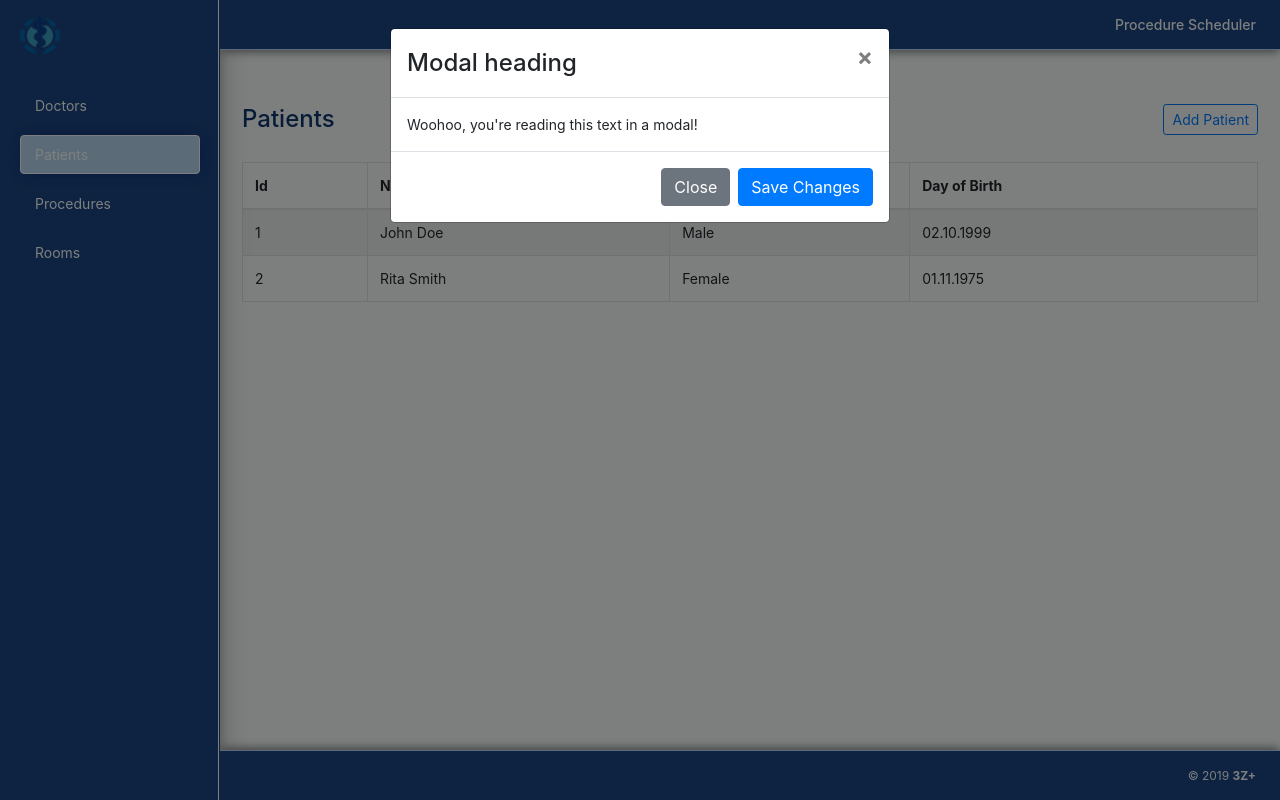
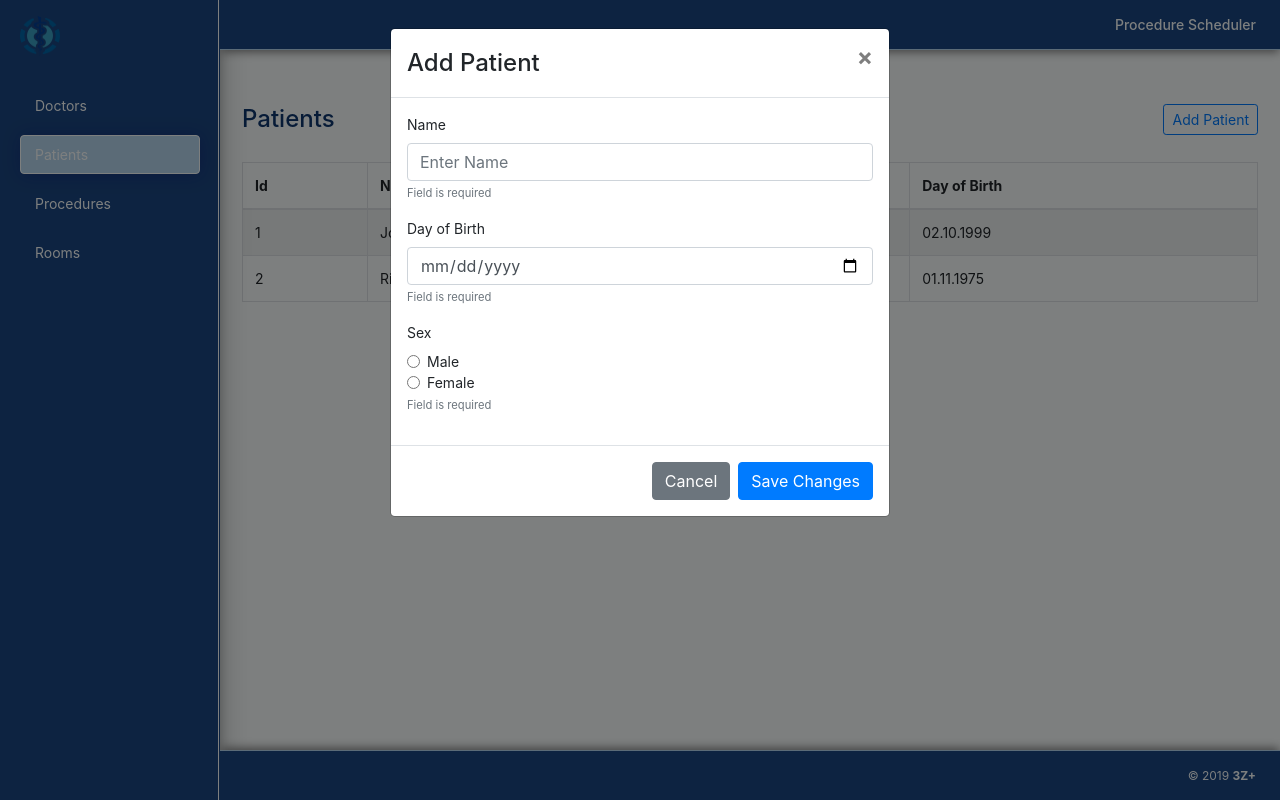
Before and after one commit to nvpt/procedure-scheduler, a React (Create React App) app: page /patients in a window 1280 px wide. Both pictures are taken after a click on the button "Add Patient". Built offline with nearby package versions, Linux system fonts and the light colour scheme; the HTML template or start-up script is replaced by a standard one.

Commit message:
adjust forwarding form data from modal to page

```diff
--- a/src/pages/patients/Patients.tsx
+++ b/src/pages/patients/Patients.tsx
@@ -11,6 +11,7 @@ interface PatientsState {
     patients: PatientInterface[]
     emptyPlaceholder: string
     showAdding: boolean
+    formData: any
 }
 export default class Patients extends React.Component<
     PatientsProps,
@@ -20,16 +21,19 @@ export default class Patients extends React.Component<
         patients: PatientsList,
         emptyPlaceholder: 'No patients.',
         showAdding: false,
+        formData: {}
     }
 
-    handleShowHideModal(status: boolean = false) {
+    handleShowHideModal(status: boolean = false, formData: any = null) {
         this.setState({
             showAdding: status,
+            // formData
         })
+        // console.log('this.state.formData: ', this.state.formData)
     }
 
     render() {
-        const { patients, emptyPlaceholder, showAdding } = this.state
+        const { patients, emptyPlaceholder, showAdding, formData } = this.state
 
         if (patients && patients.length) {
             return (
@@ -68,8 +72,21 @@ export default class Patients extends React.Component<
 
                     <AddPatientModal
                         show={showAdding}
-                        setOnHideShow={() => {
-                            this.handleShowHideModal()
+                        writeFormData={(data: any)=>{
+                            console.log('Patients.tsx__76 >>> data: ', data);
+
+                            this.setState({
+                                formData: data
+                            })
+                            console.log('Patients.tsx__83 >>> data: ', data);
+                            if(this.state.formData){
+                                // @ts-ignore
+                                console.log('Patients.tsx__86 >>> this.state: ', this.state.formData.current);
+                            }
+
+                        }}
+                        setOnHideShow={(showModal, formData) => {
+                            this.handleShowHideModal(showModal, formData)
                         }}
                     />
                 </div>
--- a/src/pages/patients/coponents/add-patient-modal/AddPatientModal.tsx
+++ b/src/pages/patients/coponents/add-patient-modal/AddPatientModal.tsx
@@ -1,41 +1,105 @@
-import React from 'react'
+import React, { createRef } from 'react'
 import cn from './add-patient-modal.module.css'
 import Modal from 'react-bootstrap/Modal'
 import Button from 'react-bootstrap/Button'
+import Form from 'react-bootstrap/Form'
 
 interface AddPatientsProps {
     show: boolean
-    setOnHideShow: (status: boolean) => void
+    setOnHideShow: (status: boolean, formData: any) => void
+    writeFormData: (data: any) => void
 }
-interface AddPatientsState {}
+interface AddPatientsState {
+    modalTitle: string
+    refs: any
+}
+
 export default class AddPatientModal extends React.Component<
     AddPatientsProps,
     AddPatientsState
 > {
-    state = {}
+    state = {
+        modalTitle: 'Add Patient',
+        // refs: React.createRef<Form<any>>()
+        refs: React.createRef<HTMLFormElement>(),
+    }
 
     render() {
-        const { show, setOnHideShow } = this.props
-        const handleClose = () => setOnHideShow(false)
-        const handleShow = () => setOnHideShow(true)
+        const { modalTitle } = this.state
+        const { show, setOnHideShow, writeFormData } = this.props
+        const handleClose = () => {
+            writeFormData({...this.state.refs})
+            let x = {...this.state.refs.current}
+            console.log('AddPatientModal.tsx__handleClose__33 >>> x: ', x);
+
+            setOnHideShow(false, x)
+        }
 
         return (
             <div>
                 <Modal show={show} onHide={handleClose} animation={true}>
+                    <form
+                        ref={this.state.refs}
+                        onSubmit={(e) => {
+                            e.preventDefault();
+                            handleClose();
+                        }}>
                         <Modal.Header closeButton>
-                        <Modal.Title>Modal heading</Modal.Title>
+                            <Modal.Title>{modalTitle}</Modal.Title>
                         </Modal.Header>
                         <Modal.Body>
-                        Woohoo, you're reading this text in a modal!
+                            <Form.Group controlId='formName'>
+                                <Form.Label column={false}>Name</Form.Label>
+                                <Form.Control
+                                    type='text'
+                                    placeholder='Enter Name'
+                                    required
+                                />
+                                <Form.Text className='text-muted'>
+                                    Field is required
+                                </Form.Text>
+                            </Form.Group>
+                            <Form.Group controlId='formBirthDay'>
+                                <Form.Label column={false}>
+                                    Day of Birth
+                                </Form.Label>
+                                <Form.Control
+                                    type='date'
+                                    name='Day of Birth'
+                                    placeholder='Day of Birth'
+                                />
+                                <Form.Text className='text-muted'>
+                                    Field is required
+                                </Form.Text>
+                            </Form.Group>
+                            <Form.Group controlId='formSex'>
+                                <Form.Label column={false}>Sex</Form.Label>
+                                <Form.Check
+                                    type='radio'
+                                    id='Male'
+                                    label='Male'
+                                    name='Sex'
+                                />
+                                <Form.Check
+                                    type='radio'
+                                    id='Female'
+                                    label='Female'
+                                    name='Sex'
+                                />
+                                <Form.Text className='text-muted'>
+                                    Field is required
+                                </Form.Text>
+                            </Form.Group>
                         </Modal.Body>
                         <Modal.Footer>
                             <Button variant='secondary' onClick={handleClose}>
-                            Close
+                                Cancel
                             </Button>
                             <Button variant='primary' onClick={handleClose}>
                                 Save Changes
                             </Button>
                         </Modal.Footer>
+                    </form>
                 </Modal>
             </div>
         )
```
Lines whose indentation alone changed are shown as unchanged.
